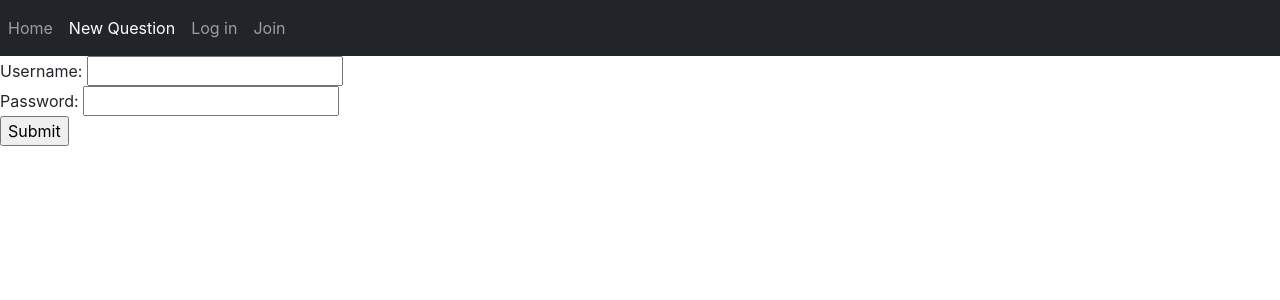
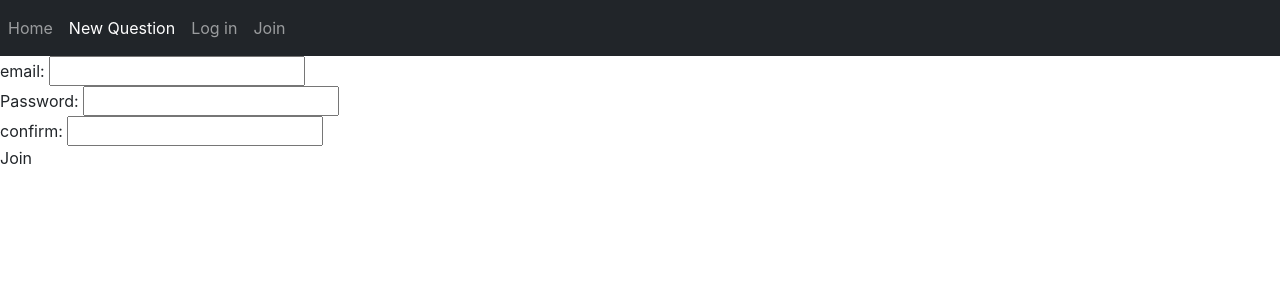
Before and after one commit to ririro93/chacha, a React (Create React App) app in the folder front/: page /join in a window 1280 px wide. Shown: the top 300 px of the page. Built offline with nearby package versions, Linux system fonts and the light colour scheme.

Commit message:
Feat: post request

```diff
--- a/front/package.json
+++ b/front/package.json
@@ -7,6 +7,7 @@
     "@testing-library/react": "^11.2.6",
     "@testing-library/user-event": "^12.8.3",
     "axios": "^0.21.1",
+    "js-cookie": "^2.2.1",
     "react": "^17.0.2",
     "react-dom": "^17.0.2",
     "react-router-dom": "^5.2.0",
--- a/front/src/components/Wall.js
+++ b/front/src/components/Wall.js
@@ -4,9 +4,11 @@ class Wall extends React.Component {
     render() {
         const { questionList } = this.props;
 
-        for (let question of questionList) {
-            question.created_at = new Date(question.created_at);
-            question.updated_at = new Date(question.updated_at);
+        if (questionList) {
+            for (let question of questionList) {
+                question.created_at = new Date(question.created_at);
+                question.updated_at = new Date(question.updated_at);
+            }
         }
 
         return(
@@ -14,7 +16,7 @@ class Wall extends React.Component {
                 <div className="card" style={{width: "20rem"}}>
                     <h5 className="card-title">Recent Questions</h5>
                     {
-                        questionList.map(question =>
+                        questionList ? questionList.map(question =>
                             <div key={question.id}>
                                 <div>
                                     <div>
@@ -34,7 +36,7 @@ class Wall extends React.Component {
                                 </div>
 
                             </div>
-                        )
+                        ) : null
                     }
                 </div>
             </div>
--- a/front/src/pages/JoinPage.js
+++ b/front/src/pages/JoinPage.js
@@ -1,20 +1,47 @@
 import React from 'react';
 import Navbar from '../components/Navbar';
-
+import Cookies from 'js-cookie';
+import axios from 'axios';
 
 class JoinPage extends React.Component {
     render() {
         const { history } = this.props;
+        const csrftoken = Cookies.get('csrftoken');
         return (
             <div>
                 <Navbar history={history} ></Navbar>
-                <form>
-                    Username: <input type="text"></input><br></br>
-                    Password: <input type="password"></input><br></br>
-                    <input type="submit"></input>
-                </form>
+                email: <input type="text" name="email"></input><br></br>
+                Password: <input type="password" name="password1"></input><br></br>
+                confirm: <input type="password" name="password2"></input><br></br>
+                <input type="hidden" name="csrfmiddlewaretoken" value={ csrftoken } />
+                <a onClick={() => {
+                    const email = document.querySelector("input[name=email]").value;
+                    const password1 = document.querySelector("input[name=password1").value;
+                    const password2 = document.querySelector("input[name=password2").value;
+
+                    console.log(email, password1, password2, csrftoken);
+                    axios.post('http://localhost:8000/accounts/auth/register',
+                        {
+                            email: email,
+                            password1: password1,
+                            password2: password2
+                        },
+                        {
+                            headers: {
+                                'X-CSRFToken': csrftoken
+                            },
+                        }
+                    ).then((res) => {
+                        console.log(res);
+                    });
+
+                }}>Join</a>
             </div>
         );
+    }
+
+    join(email, password, password2) {
+
     }
 }
 
--- a/front/src/pages/LoginPage.js
+++ b/front/src/pages/LoginPage.js
@@ -1,15 +1,19 @@
 import React from 'react';
 import Navbar from '../components/Navbar';
+import Cookies from 'js-cookie';
+
 
 class LoginPage extends React.Component {
     render() {
         const { history } = this.props;
+        const csrftoken = Cookies.get('csrftoken');
         return (
             <div>
                 <Navbar history={history} ></Navbar>
                 <form>
                     Username: <input type="text"></input><br></br>
                     Password: <input type="password"></input><br></br>
+                    <input type="hidden" name="_token" value={ csrftoken } />
                     <input type="submit"></input>
                 </form>
             </div>
--- a/front/src/pages/MainPage.js
+++ b/front/src/pages/MainPage.js
@@ -1,5 +1,4 @@
 import React from 'react';
-import axios from 'axios';
 import Navbar from '../components/Navbar';
 import Main from '../components/Main';
 import Wall from '../components/Wall';
@@ -14,6 +13,7 @@ class MainPage extends React.Component {
   }
 
   componentDidMount() {
+    /*
     axios.get('http://localhost:8000/api/questions/').then(res => {
       this.setState({
         questionList: res.data
@@ -24,10 +24,12 @@ class MainPage extends React.Component {
         userList: res.data
       });
     });
+    */
   }
 
   render() {
-    const { questionList } = this.state;
+    const questionList = null;
+    //const { questionList } = this.state;
     const { history } = this.props;
 
     return (
```
Also changed, not shown: 2 other files (tests, documents, lock files or other folders).
